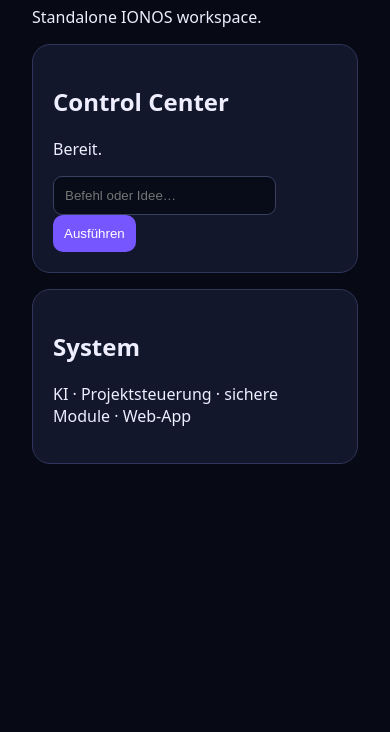
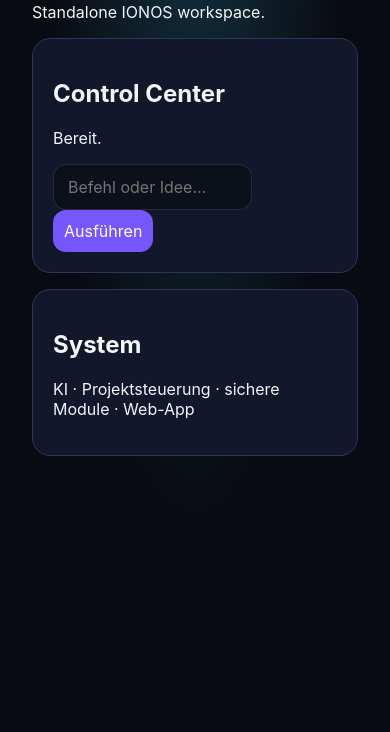
Before and after one commit to gaussa72-boop/IONOS-8, a plain HTML site: page app/index.html in a window 390 px wide. Shown: the part 112-844 px from the top of the page. Drawn offline with Linux system fonts and the light colour scheme.

Commit message:
Apply individual ChatGPT-inspired interface styling to IONOS-8

```diff
--- a/app/index.html
+++ b/app/index.html
@@ -1 +1,5 @@
-<!doctype html><html lang="de"><head><meta charset="utf-8"><meta name="viewport" content="width=device-width,initial-scale=1"><title>IONOS-8 App</title><style>body{margin:0;background:#070914;color:#eef;font:16px system-ui}main{max-width:900px;margin:auto;padding:32px}.c{background:#12172b;border:1px solid #30365b;border-radius:18px;padding:20px;margin:16px 0}button{background:#7657ff;color:#fff;border:0;border-radius:10px;padding:11px}input{padding:11px;width:70%;background:#080b18;color:#fff;border:1px solid #394060;border-radius:9px}</style></head><body><main><h1>IONOS-8</h1><p>Standalone IONOS workspace.</p><div class="c"><h2>Control Center</h2><p id="o">Bereit.</p><input id="q" placeholder="Befehl oder Idee…"><button onclick="go()">Ausführen</button></div><div class="c"><h2>System</h2><p>KI · Projektsteuerung · sichere Module · Web-App</p></div></main><script>function go(){let q=document.getElementById('q').value.trim();if(q)document.getElementById('o').textContent='IONOS-8: '+q+' — lokal verarbeitet; externe Aktionen benötigen eine explizite Backend-Anbindung.'}</script></body></html>
+<!doctype html><html lang="de"><head><meta charset="utf-8"><meta name="viewport" content="width=device-width,initial-scale=1"><title>IONOS-8 App</title><style>body{margin:0;background:#070914;color:#eef;font:16px system-ui}main{max-width:900px;margin:auto;padding:32px}.c{background:#12172b;border:1px solid #30365b;border-radius:18px;padding:20px;margin:16px 0}button{background:#7657ff;color:#fff;border:0;border-radius:10px;padding:11px}input{padding:11px;width:70%;background:#080b18;color:#fff;border:1px solid #394060;border-radius:9px}</style>
+<style id="chatgpt-inspired-ui">
+:root{--ui-accent:#38cfff;--ui-panel:#111521;--ui-bg:#090b12;--ui-line:rgba(255,255,255,.11);--ui-glow:#38cfff33;color-scheme:dark}html{scroll-behavior:smooth}body{background:radial-gradient(ellipse at 50% -10%,var(--ui-glow),transparent 55%),var(--ui-bg);color:#f4f5f7;font-family:Inter,-apple-system,BlinkMacSystemFont,"Segoe UI",sans-serif}button,input,textarea,select{font:inherit;border-radius:13px;transition:border-color .18s,box-shadow .18s,transform .18s}input,textarea,select{background:#0c101a;color:#f4f5f7;border:1px solid var(--ui-line);padding:12px 14px}input:focus,textarea:focus,select:focus{outline:none;border-color:var(--ui-accent);box-shadow:0 0 0 3px var(--ui-glow)}button{cursor:pointer}button:hover{border-color:var(--ui-accent);box-shadow:0 0 20px var(--ui-glow)}a{color:var(--ui-accent)}[class*=sidebar],aside,nav{backdrop-filter:blur(18px)}[class*=card],[class*=panel]{border-color:var(--ui-line);border-radius:17px}@media(max-width:760px){body{min-height:100dvh}main,.container{max-width:100%;box-sizing:border-box}input,textarea{max-width:100%;box-sizing:border-box}}
+</style>
+</head><body><main><h1>IONOS-8</h1><p>Standalone IONOS workspace.</p><div class="c"><h2>Control Center</h2><p id="o">Bereit.</p><input id="q" placeholder="Befehl oder Idee…"><button onclick="go()">Ausführen</button></div><div class="c"><h2>System</h2><p>KI · Projektsteuerung · sichere Module · Web-App</p></div></main><script>function go(){let q=document.getElementById('q').value.trim();if(q)document.getElementById('o').textContent='IONOS-8: '+q+' — lokal verarbeitet; externe Aktionen benötigen eine explizite Backend-Anbindung.'}</script></body></html>
```
